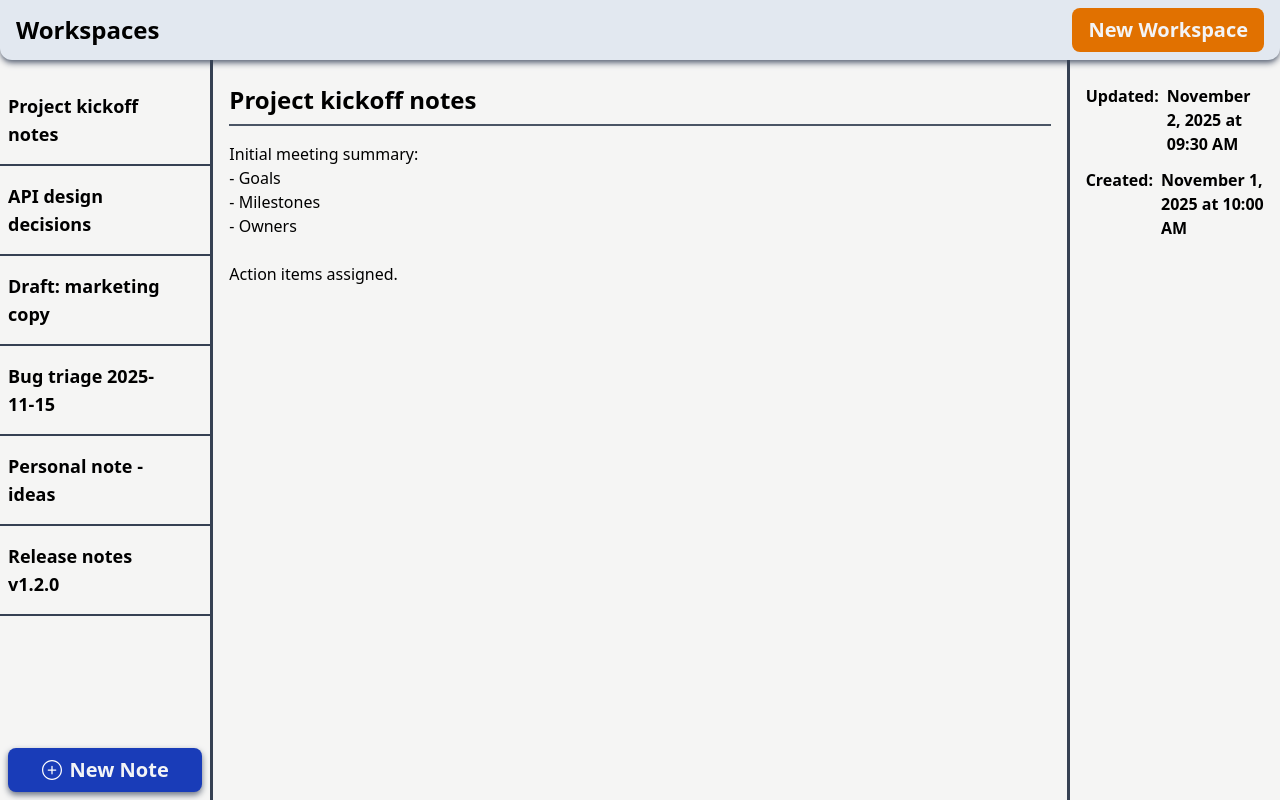
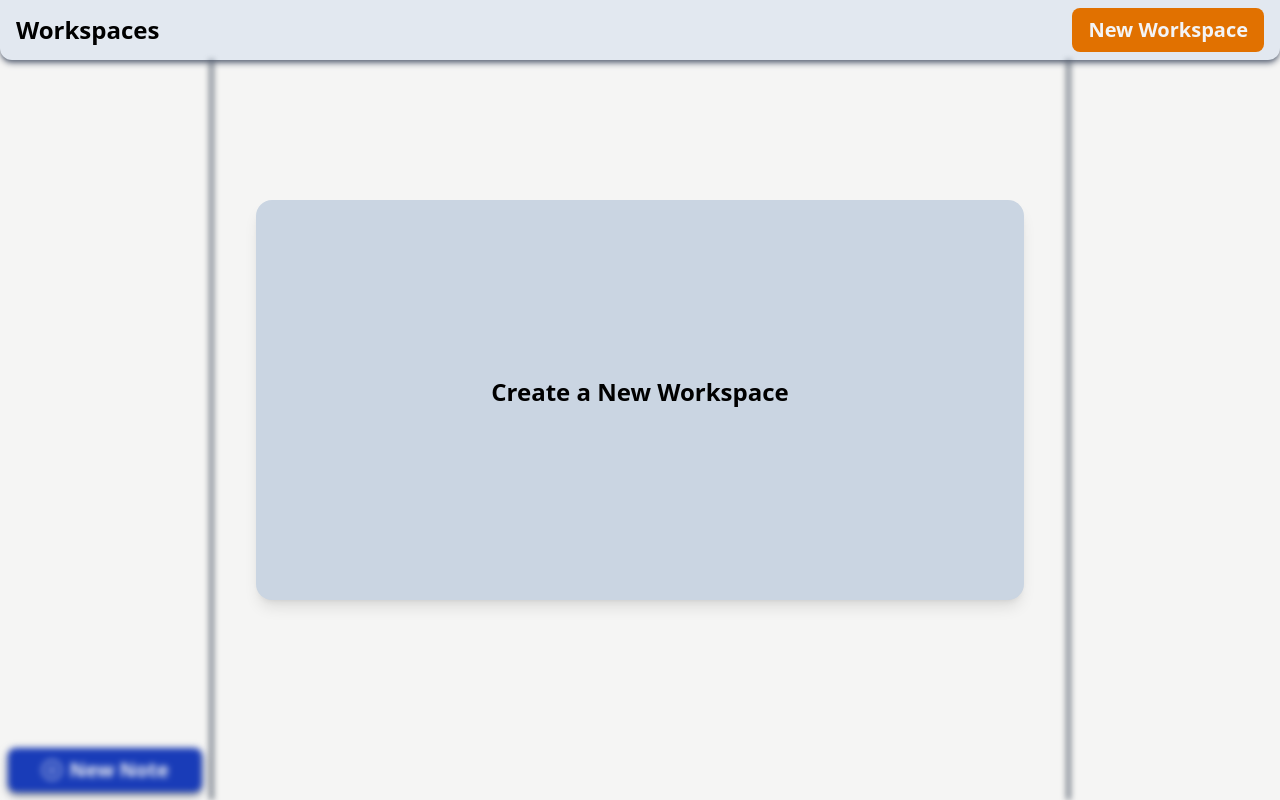
Before and after one commit to haris-hm/workspaces, a React (Vite) app in the folder client/: page / in a window 1280 px wide. Built offline with nearby package versions, Linux system fonts and the light colour scheme.

Commit message:
Begin adding workspaces

```diff
--- a/client/src/App.jsx
+++ b/client/src/App.jsx
@@ -6,73 +6,11 @@ import WorkspaceCreatorModal from "./components/WorkspaceCreatorModal";
 
 import { useState } from "react";
 
-const testNotes = [
-  {
-    _id: "64a7b3f1e4d1c2a3b4c5d6e7",
-    workspaceId: "5f8d0d55b54764421b7156c1",
-    title: "Project kickoff notes",
-    content:
-      "Initial meeting summary:\n- Goals\n- Milestones\n- Owners\n\nAction items assigned.",
-    tags: ["meeting", "planning"],
-    createdAt: "2025-11-01T10:00:00.000Z",
-    updatedAt: "2025-11-02T09:30:00.000Z",
-  },
-  {
-    _id: "64a7b3f1e4d1c2a3b4c5d6e8",
-    workspaceId: "5f8d0d55b54764421b7156c1",
-    title: "API design decisions",
-    content:
-      "Decided to use REST for public API and GraphQL for internal consumption.\nEndpoints:\n- /v1/users\n- /v1/notes",
-    tags: ["api", "design"],
-    createdAt: "2025-11-05T14:20:00.000Z",
-    updatedAt: "2025-11-10T08:15:00.000Z",
-  },
-  {
-    _id: "64a7b3f1e4d1c2a3b4c5d6e9",
-    workspaceId: "5f8d0d55b54764421b7156c2",
-    title: "Draft: marketing copy",
-    content:
-      "Headline ideas:\n1) Ship faster\n2) Build confidently\n\nChoose tone: friendly and professional.",
-    tags: ["marketing", "draft"],
-    createdAt: "2025-10-20T12:00:00.000Z",
-    updatedAt: "2025-10-21T12:00:00.000Z",
-  },
-  {
-    _id: "64a7b3f1e4d1c2a3b4c5d6ea",
-    workspaceId: "5f8d0d55b54764421b7156c2",
-    title: "Bug triage 2025-11-15",
-    content:
-      "Prioritized list:\n- Critical: auth token expiry\n- High: data race in caching\n- Medium: UI flicker on settings page",
-    tags: ["bugs", "triage"],
-    createdAt: "2025-11-15T09:00:00.000Z",
-    updatedAt: "2025-11-15T11:45:00.000Z",
-  },
-  {
-    _id: "64a7b3f1e4d1c2a3b4c5d6eb",
-    workspaceId: "5f8d0d55b54764421b7156c3",
-    title: "Personal note - ideas",
-    content:
-      "Brainstorm:\n- Offline sync\n- Incremental backups\n\nKeep short-term backlog.",
-    tags: [],
-    createdAt: "2025-09-30T07:30:00.000Z",
-    updatedAt: "2025-10-01T08:00:00.000Z",
-  },
-  {
-    _id: "64a7b3f1e4d1c2a3b4c5d6ec",
-    workspaceId: "5f8d0d55b54764421b7156c1",
-    title: "Release notes v1.2.0",
-    content:
-      "Highlights:\n- Performance improvements\n- Fixed memory leak in worker\n- Updated dependencies",
-    tags: ["release", "changelog"],
-    createdAt: "2025-11-29T16:45:00.000Z",
-    updatedAt: "2025-11-30T09:00:00.000Z",
-  },
-];
-
 function App() {
-  const [notes, setNotes] = useState(testNotes);
-  const [currentNote, setCurrentNote] = useState(testNotes[0]);
-  const [openWorkspaceCreator, setOpenWorkspaceCreator] = useState(false);
+  const [notes, setNotes] = useState([]);
+  const [currentNote, setCurrentNote] = useState(null);
+  const [currentWorkspace, setCurrentWorkspace] = useState(null);
+  const [openWorkspaceCreator, setOpenWorkspaceCreator] = useState(true);
 
   function selectNote(noteId) {
     const note = notes.find((n) => n._id === noteId);
@@ -111,6 +49,7 @@ function App() {
       />
       <WorkspaceCreatorModal
         display={openWorkspaceCreator}
+        showCloseButton={currentWorkspace !== null}
         onCloseModal={() => {
           setOpenWorkspaceCreator(false);
         }}
@@ -129,7 +68,12 @@ function App() {
           />
           <button
             onClick={createNewNote}
-            className="absolute inset-x-0 bottom-0 flex flex-row align-middle items-center justify-center mx-2 mb-2 py-2 px-4 gap-2 bg-blue-800 rounded-lg drop-shadow-md drop-shadow-gray-500 border-blue-700 hover:brightness-110 active:brightness-90 cursor-pointer shrink-0"
+            className={`absolute inset-x-0 bottom-0 flex flex-row align-middle items-center justify-center mx-2 mb-2 py-2 px-4 gap-2 bg-blue-800 rounded-lg drop-shadow-md drop-shadow-gray-500 border-blue-700 shrink-0 ${
+              openWorkspaceCreator
+                ? ""
+                : "hover:brightness-110 active:brightness-90 cursor-pointer"
+            }`}
+            disabled={openWorkspaceCreator}
           >
             <img
               src="icons/plus-circle.svg"
--- a/client/src/components/InfoSidebar.jsx
+++ b/client/src/components/InfoSidebar.jsx
@@ -1,33 +1,39 @@
 function InfoSidebar({ note, workspace, className = "" }) {
   const dateOptions = {
     year: "numeric",
-    month: "long",
+    month: "short",
     day: "numeric",
     hour: "2-digit",
     minute: "2-digit",
   };
 
-  const updatedAt = new Date(note.updatedAt).toLocaleString(
-    "en-US",
-    dateOptions
-  );
-  const createdAt = new Date(note.createdAt).toLocaleString(
-    "en-US",
-    dateOptions
-  );
+  const updatedAt = note
+    ? new Date(note.updatedAt).toLocaleString("en-US", dateOptions)
+    : null;
+  const createdAt = note
+    ? new Date(note?.createdAt).toLocaleString("en-US", dateOptions)
+    : null;
 
   return (
     <div className={`flex flex-col border-l-3 border-gray-700 ${className}`}>
       <div className="flex flex-col px-4 py-2">
+        {updatedAt && (
+          <>
             <div className="flex flex-col md:flex-row justify-between text-md font-semibold md:gap-2">
-          <h2>Updated:</h2>
+              <h2 className="select-none">Updated:</h2>
               <h2>{updatedAt}</h2>
             </div>
+          </>
+        )}
 
+        {createdAt && (
+          <>
             <div className="flex flex-col md:flex-row mt-3 justify-between text-md font-semibold md:gap-2">
-          <h2>Created:</h2>
+              <h2 className="select-none">Created:</h2>
               <h2>{createdAt}</h2>
             </div>
+          </>
+        )}
       </div>
     </div>
   );
--- a/client/src/components/NavBar.jsx
+++ b/client/src/components/NavBar.jsx
@@ -1,7 +1,7 @@
 export default function NavBar({ onOpenModal }) {
   return (
     <div className="w-full py-2 px-4 l flex flex-row justify-between items-center bg-slate-200 shadow-md rounded-b-xl shadow-gray-500">
-      <h1 className="text-2xl font-bold">Workspaces</h1>
+      <h1 className="text-2xl font-bold select-none">Workspaces</h1>
       <button
         className="flex flex-row items-center justify-center py-2 px-4 gap-2 bg-amber-600 rounded-lg hover:brightness-110 active:brightness-90 cursor-pointer"
         onClick={() => {
--- a/client/src/components/NoteEditor.jsx
+++ b/client/src/components/NoteEditor.jsx
@@ -1,6 +1,8 @@
 function NoteEditor({ note, onChangeNote, blockEdits, className = "" }) {
   return (
     <div className={`flex flex-col ${className}`}>
+      {note && (
+        <>
           <div className="w-full pt-4 px-4">
             <input
               type="text"
@@ -20,6 +22,8 @@ function NoteEditor({ note, onChangeNote, blockEdits, className = "" }) {
             placeholder="What's on your mind?..."
             disabled={blockEdits}
           />
+        </>
+      )}
     </div>
   );
 }
--- a/client/src/components/NoteItem.jsx
+++ b/client/src/components/NoteItem.jsx
@@ -16,7 +16,7 @@ function NoteItem({ note, onClick, blockOpen }) {
       onClick={onClick}
       disabled={blockOpen}
     >
-      <h1 className="text-lg font-semibold text-left">{note.title}</h1>
+      <h1 className="text-lg font-semibold text-left truncate">{note.title}</h1>
       <img
         src="/icons/right-arrow.svg"
         className={`w-8 h-8 ${isHovered ? "" : "invisible"}`}
--- a/client/src/components/WorkspaceCreatorModal.jsx
+++ b/client/src/components/WorkspaceCreatorModal.jsx
@@ -1,6 +1,6 @@
 import { useState } from "react";
 
-function WorkspaceCreatorModal({ display, onCloseModal }) {
+function WorkspaceCreatorModal({ display, showCloseButton, onCloseModal }) {
   const [hoveringCloseButton, setHoveringCloseButton] = useState(false);
 
   return (
@@ -10,7 +10,9 @@ function WorkspaceCreatorModal({ display, onCloseModal }) {
       }`}
     >
       <button
-        className="absolute top-4 right-4 cursor-pointer"
+        className={`absolute top-4 right-4 cursor-pointer ${
+          showCloseButton ? "" : "hidden"
+        }`}
         onClick={onCloseModal}
         onMouseEnter={() => setHoveringCloseButton(true)}
         onMouseLeave={() => setHoveringCloseButton(false)}
```
Lines whose indentation alone changed are shown as unchanged.
